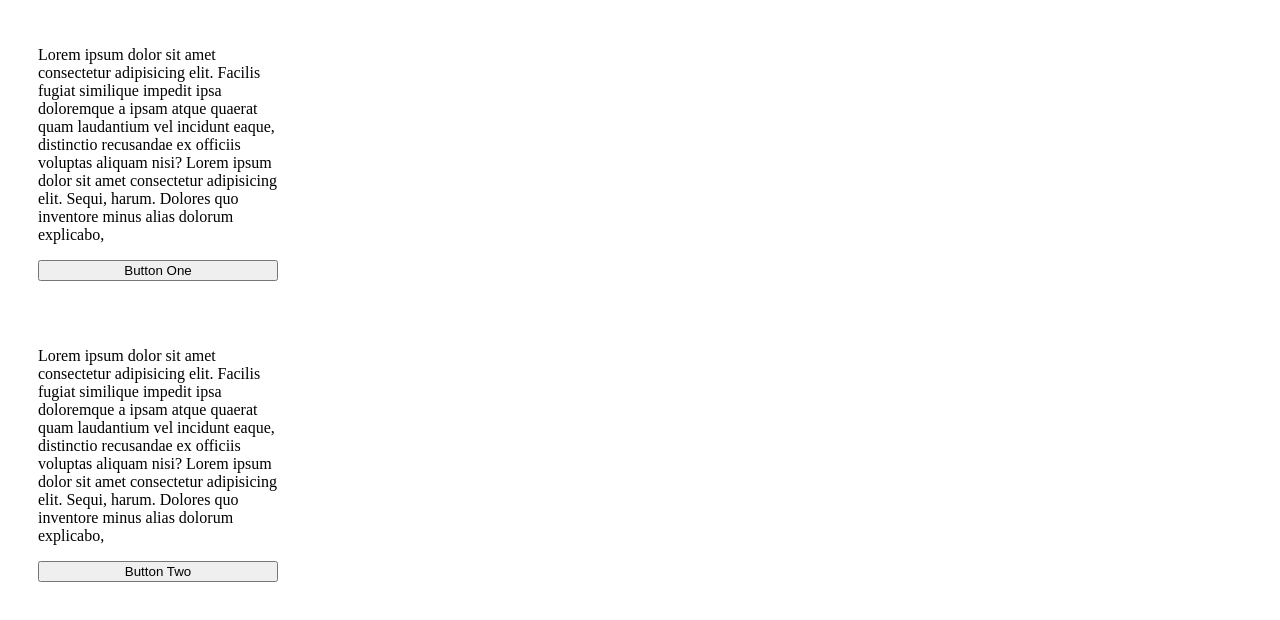
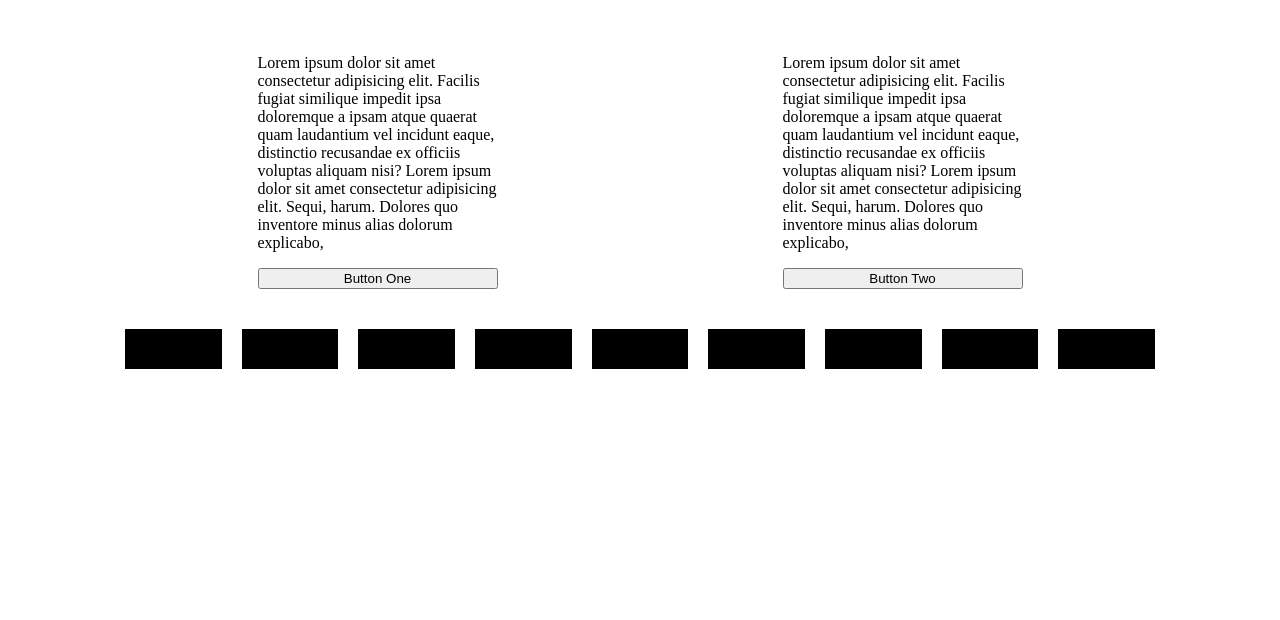
Before and after one commit to AndrewColinMaher/jQueryEvents, a plain HTML site: page index.html in a window 1280 px wide. Drawn offline with nearby package versions, Linux system fonts and the light colour scheme.

Commit message:
added if statement

```diff
--- a/css/style.css
+++ b/css/style.css
@@ -4,12 +4,20 @@
 } */
 #container {
 	display: flex;		/* makes container a flexbox*/
-	flex-wrap: row wrap;	/* layout the boxes in rows and wrap them*/
+    flex-flow: row wrap; 	/* layout the boxes in rows and wrap them*/
+    justify-content: space-around;
 	box-sizing:border-box;
 	margin-right:auto;
 	margin-left:auto;
-    max-width:1050px;
-    /* height: 400px;	 */
+	max-width:1050px;
+}
+.wrapper{
+	display: flex;		/* makes container a flexbox*/
+	flex-flow: row wrap; 	/* layout the boxes in rows and wrap them*/
+	box-sizing:border-box;
+	margin-right:auto;
+	margin-left:auto;
+	max-width:1050px;
 }
 
 .card {
@@ -21,7 +29,15 @@
 	padding: 20px;
 	background-color: #fff;
 }
-
+.box {
+	flex:1; /* */
+	display: flex;	/* make the contents controllable by flexbox*/
+	flex-flow:column;	/* */
+	max-width: 240px; /**/
+	margin: 10px;
+	padding: 20px;
+	background-color: #000;
+}
 .makeRed {
 	background-color: red;
 }
--- a/index.html
+++ b/index.html
@@ -9,7 +9,7 @@
 </head>
 
 <body>
-    <div id class="container">
+    <div id="container">
         <div class="card">
             <p>Lorem ipsum dolor sit amet consectetur adipisicing elit. Facilis fugiat similique impedit ipsa doloremque
                 a ipsam atque quaerat quam laudantium vel incidunt eaque, distinctio recusandae ex officiis voluptas
@@ -25,6 +25,31 @@
             <button>Button Two</button>
         </div>
     </div>
+    <div class="wrapper">
+        <div class="box one">
+        </div>
+        <div class="box three">
+        </div>
+        <div class="box one">
+        </div>
+
+        <div class="box two">
+        </div>
+        <div class="box three">
+        </div>
+        <div class="box two">
+        </div>
+
+        <div class="box three">
+        </div>
+        <div class="box three">
+        </div>
+        <div class="box teo">
+        </div>
+    </div>
+
+
+
     <script src="https://code.jquery.com/jquery-3.5.1.js"
         integrity="sha256-QWo7LDvxbWT2tbbQ97B53yJnYU3WhH/C8ycbRAkjPDc=" crossorigin="anonymous"></script>
     <script src="js/script.js"></script>
--- a/js/script.js
+++ b/js/script.js
@@ -7,3 +7,25 @@ $("button").mouseenter(function () {
 $("button").mouseleave(function () {
     $(this).removeClass("makeBlue").addClass("makeRed");
 });
+$(document).ready(function () {
+    $(".box").on("click", function () {
+    	/**
+    	 * When we click on an element that has
+    	 * a 'box' class, this event will be fired.
+    	 */
+        var classNames = $(this).attr("class").split(" ");
+        var boxClass = classNames[0];
+        var className = classNames[1];
+        if ($(this).css("background-color") == "rgb(255, 0, 0)") {
+            // If this object is already red, turn it black
+            $("." + className).css("background-color", "#000");
+        } else {
+            // Else turn all elements with a box class black
+            // and then change the color of all elements
+            // with the same class name as the clicked element
+            // to red.
+            $("." + boxClass).css("background-color", "#000");
+            $("." + className).css("background-color", "red");
+        }
+    });
+})
```
